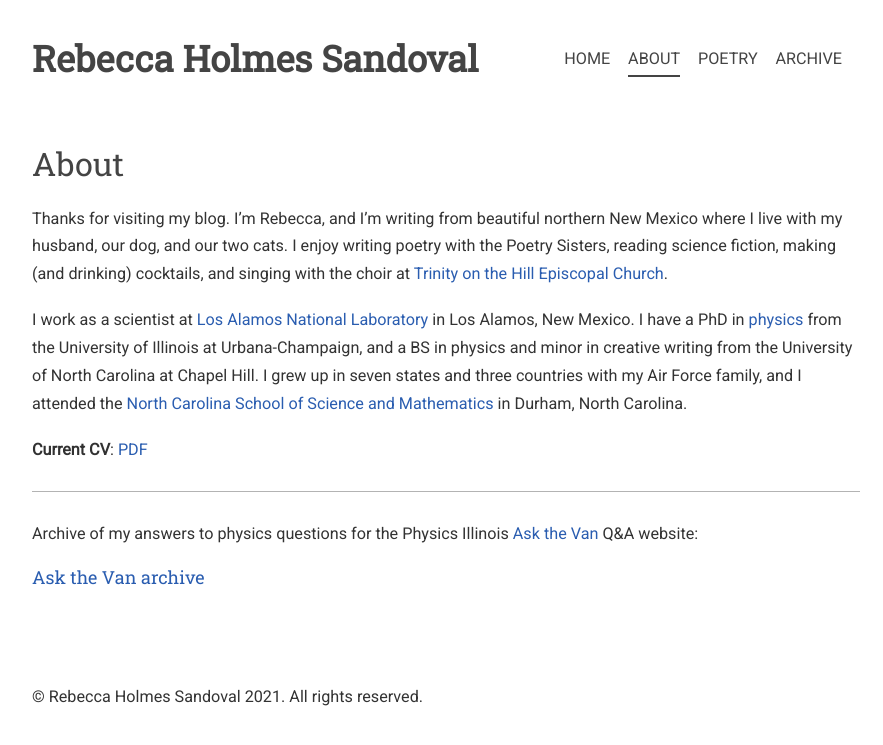
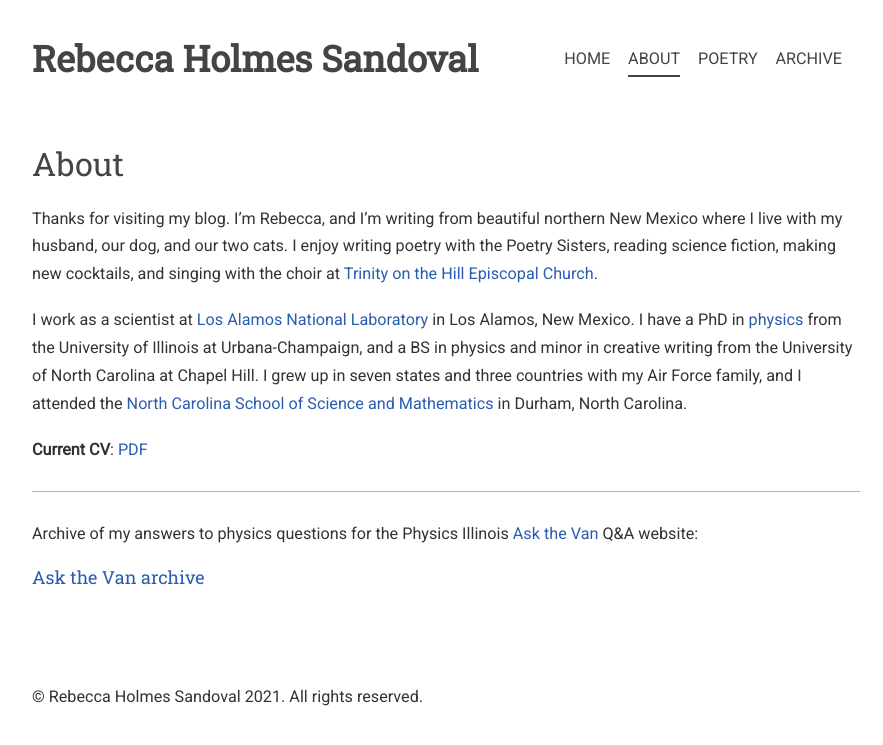
Before and after one commit to piscisvolans/piscisvolans.github.io, a Jekyll site: the page built from about.md, in a window 1280 px wide. Shown: the top 745 px of the page, without its empty margins (194-1077 px from the left). Built offline with Jekyll 4.4.1, drawn with Linux system fonts in a browser that asks for light colours; nearby versions of some CDN libraries; some web fonts are replaced; comment, search, counter and statistics services are not loaded.

Commit message:
Update about.md

```diff
--- a/about.md
+++ b/about.md
@@ -3,7 +3,7 @@
 title: "About"
 ---
 
-Thanks for visiting my blog. I'm Rebecca, and I'm writing from beautiful northern New Mexico where I live with my husband, our dog, and our two cats. I enjoy writing poetry with the Poetry Sisters, reading science fiction, making (and drinking) cocktails, and singing with the choir at [Trinity on the Hill Episcopal Church](http://latoth.org/).
+Thanks for visiting my blog. I'm Rebecca, and I'm writing from beautiful northern New Mexico where I live with my husband, our dog, and our two cats. I enjoy writing poetry with the Poetry Sisters, reading science fiction, making new cocktails, and singing with the choir at [Trinity on the Hill Episcopal Church](http://latoth.org/).
 
 I work as a scientist at [Los Alamos National Laboratory](https://lanl.gov) in Los Alamos, New Mexico. I have a PhD in [physics](http://research.physics.illinois.edu/QI/Photonics/) from the University of Illinois at Urbana-Champaign, and a BS in physics and minor in creative writing from the University of North Carolina at Chapel Hill. I grew up in seven states and three countries with my Air Force family, and I attended the [North Carolina School of Science and Mathematics](http://ncssm.edu) in Durham, North Carolina.
 
```
